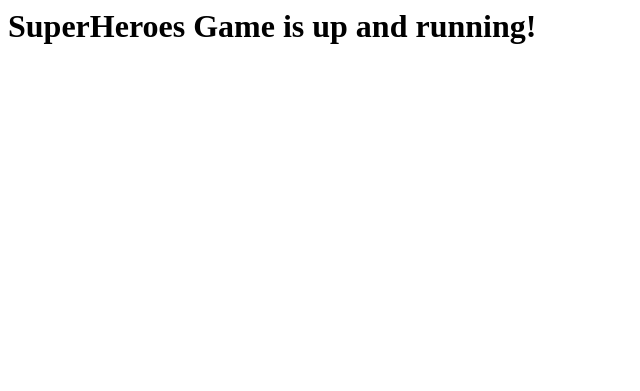
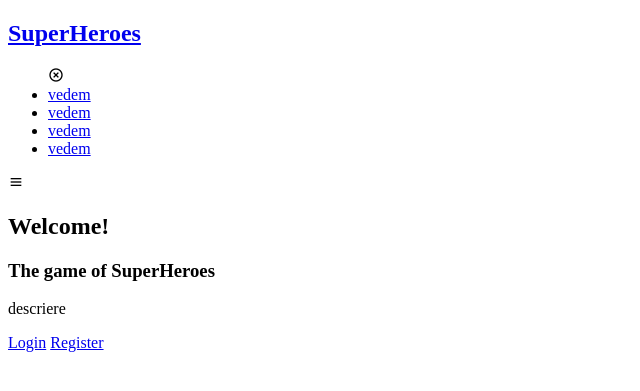
Before and after one commit to LunguFabian/GameOfSuperheroes, a PHP site: page /index/front/WelcomePage/index.html in a window 1280 px wide. Shown: the top 391 px of the page, without its empty margins (0-640 px from the left). Run offline with PHP 8.4, Linux system fonts and the light colour scheme.

Commit message:
welcomePage

```diff
--- a/Application/src/front/LoginPage/LoginPage.html
+++ b/Application/src/front/LoginPage/LoginPage.html
@@ -2,8 +2,8 @@
 <html>
 <! --http://localhost:8082/front/LoginPage.php -->
 <head>
-    <title>HTML Login Form</title>
-    <link rel="stylesheet" href="front/LoginPage/style.css">
+    <title>Login</title>
+    <link rel="stylesheet" href="style.css">
     <link href='https://unpkg.com/boxicons@2.1.4/css/boxicons.min.css' rel='stylesheet'>
 </head>
 
@@ -34,7 +34,7 @@
 
             <div class="register-link">
                 <p>Not registered?
-                    <a href="/register" style="text-decoration: none;">
+                    <a href="../RegisterPage/RegisterPage.html" style="text-decoration: none;">
                         Create an account
                     </a>
                 </p>
--- a/Application/src/front/WelcomePage/index.html
+++ b/Application/src/front/WelcomePage/index.html
@@ -1 +1,57 @@
-<h1>SuperHeroes Game is up and running!</h1>
+<!DOCTYPE html>
+<html lang="en">
+
+<head>
+    <title>StartPage</title>
+    <link rel="stylesheet" href="style.css">
+    <link href='https://unpkg.com/boxicons@2.1.4/css/boxicons.min.css' rel='stylesheet'>
+</head>
+
+<body>
+  <header>
+    <nav class="navbar">
+        <a href="#" class="nav-logo">
+            <h2 class="logo-text">SuperHeroes</h2>
+        </a>
+        <ul class="nav-menu">
+            <i id="menu-close-button" class='bx bx-x-circle'></i>
+
+            <li class="nav-item">
+                <a href="#" class="nav-link">vedem</a>
+            </li>
+            <li class="nav-item">
+                <a href="#" class="nav-link">vedem</a>
+            </li>
+            <li class="nav-item">
+                <a href="#" class="nav-link">vedem</a>
+            </li>
+            <li class="nav-item">
+                <a href="#" class="nav-link">vedem</a>
+            </li>
+        </ul>
+
+        <i id="menu-open-button" class='bx bx-menu'></i>
+
+    </nav>
+  </header>
+  <main>
+      <section class="hero-section">
+          <div class="section-content">
+              <div class="hero-details">
+                      <h2 class="title">Welcome!</h2>
+                      <h3 class="subtitle">The game of SuperHeroes</h3>
+                  <p class="description"> descriere </p>
+                  <div class="buttons">
+                      <a href="../LoginPage/LoginPage.html" class="button login">Login</a>
+                      <a href="../RegisterPage/RegisterPage.html" class="button register">Register</a>
+                  </div>
+              </div>
+              <div class="hero-image-wrapper">
+                  <img src="#" alt="" class="hero-image">
+              </div>
+          </div>
+      </section>
+  </main>
+  <script src="script.js"></script>
+</body>
+</html>
```
Also changed, not shown: Application/src/front/LoginPage/style.css (+8 -0 lines), Application/src/front/RegisterPage/RegisterPage.html (+5 -5 lines).
